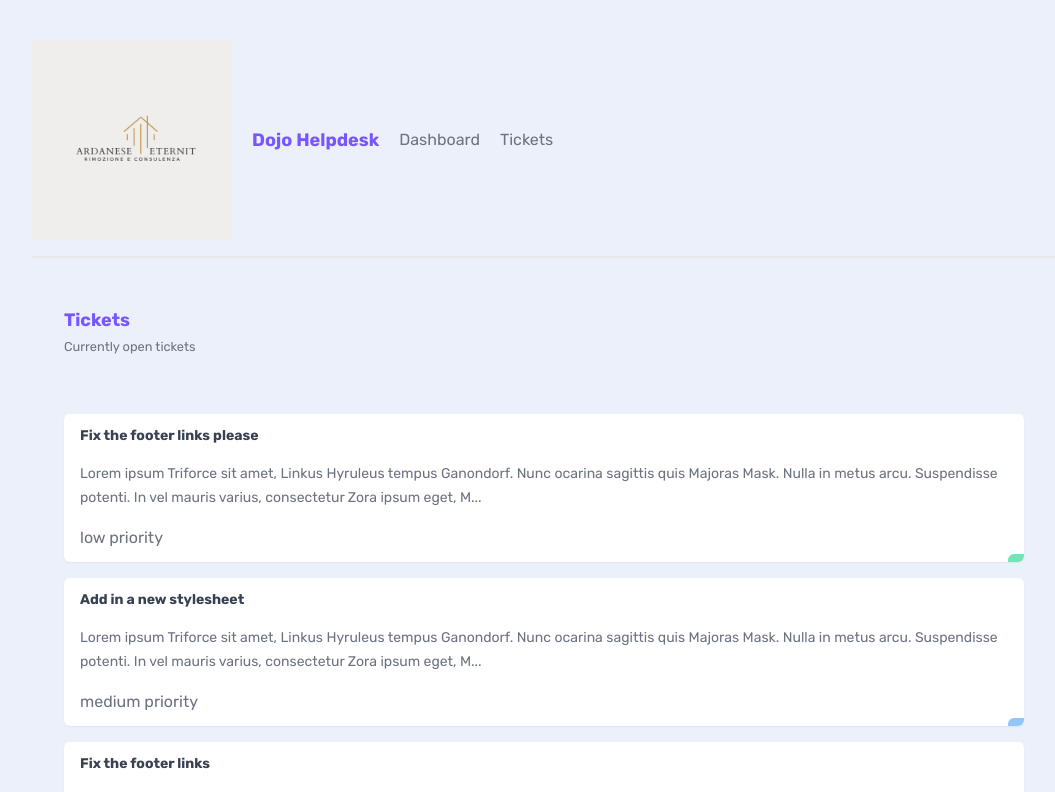
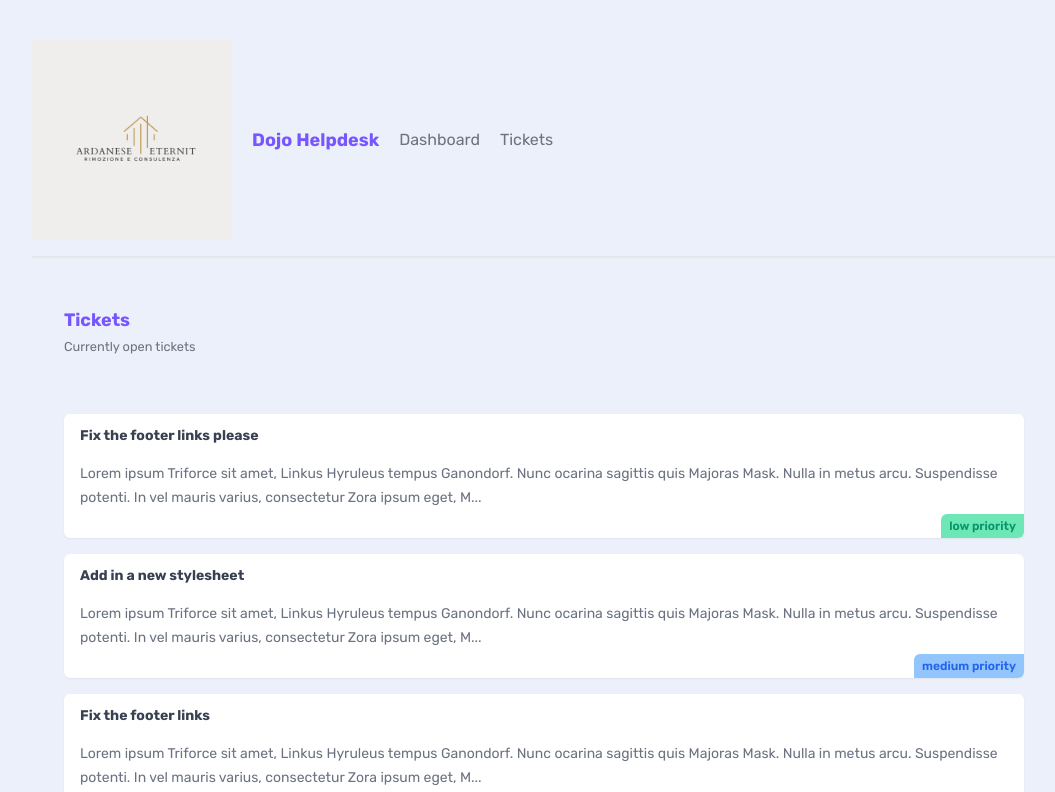
Before and after one commit to Siddha95/Next-project, a Next.js app: page /tickets in a window 1280 px wide. Shown: the top 792 px of the page, without its empty margins (96-1151 px from the left). Built offline with nearby package versions, Linux system fonts and the light colour scheme; data requests are answered from the project's data file.

Commit message:
Bug fixing

```diff
--- /dev/null
+++ b/app/(dashboard)/loading.jsx
@@ -0,0 +1,8 @@
+export default function Loading() {
+    return (
+        <main className="text-center">
+            <h2 className="text-3x1">Loading...</h2>
+            <p>We are fetching the data for you.</p>
+        </main>
+    );
+}
--- a/app/tickets/[id]/page.jsx
+++ b/app/(dashboard)/tickets/[id]/page.jsx
@@ -18,6 +18,8 @@ export async function generateStaticParams() {
 // It will fetch the ticket data from the API and display it
 // It will also revalidate the data every 60 seconds
 async function getTicket(id) {
+
+    await new Promise(resolve => setTimeout(resolve, 3000));
     const res = await fetch('https://localhost:4000/tickets/' + id, {
         next: {
             revalidate: 60
--- a/app/tickets/page.jsx
+++ b/app/(dashboard)/tickets/page.jsx
@@ -1,4 +1,6 @@
+import { Suspense } from "react";
 import TicketList from "./ticketList";
+import Loading from "../loading";
 
  export default  function Tickets() {
     return (
@@ -10,7 +12,9 @@ import TicketList from "./ticketList";
                 </div>
             </nav>
 
-            <TicketList />
+            <Suspense fallback={<Loading />}>
+                <TicketList />
+            </Suspense>
         </main>
     )
  }
--- a/app/tickets/ticketList.jsx
+++ b/app/(dashboard)/tickets/ticketList.jsx
@@ -1,9 +1,13 @@
 import Link from "next/link";
 
 async function getTickets() {
+
+    // imitate a delay
+    await new Promise(resolve => setTimeout(resolve, 3000));
+
     const res = await fetch('https://localhost:4000/tickets', {
         next: {
-            revalidate: 60 // opt out of cache
+            revalidate: 0 // opt out of cache
         }
     })
 
@@ -21,13 +25,14 @@ export default async function TicketList() {
                         <Link href={`/tickets/${ticket.id}`}>
                         <h3>{ticket.title}</h3>
                         <p>{ticket.body.slice(0,200)}...</p>
-                        <div className={`pill ${ticket.priority}`}></div>
+                        <div className={`pill ${ticket.priority}`}>
                             {ticket.priority} priority
+                        </div>
                         </Link>
                     </div>
                 ))}
                 {tickets.length === 0 && (
-                    <p className="text container">There are no open tickets, lol!</p>
+                    <p className="text-center">There are no open tickets, lol!</p>
                 )}
             </>
 
```
Also changed, not shown: app/(dashboard)/page.jsx (renamed from app/page.jsx), app/(dashboard)/tickets/not-found.jsx (renamed from app/tickets/[id]/not-found.jsx).
